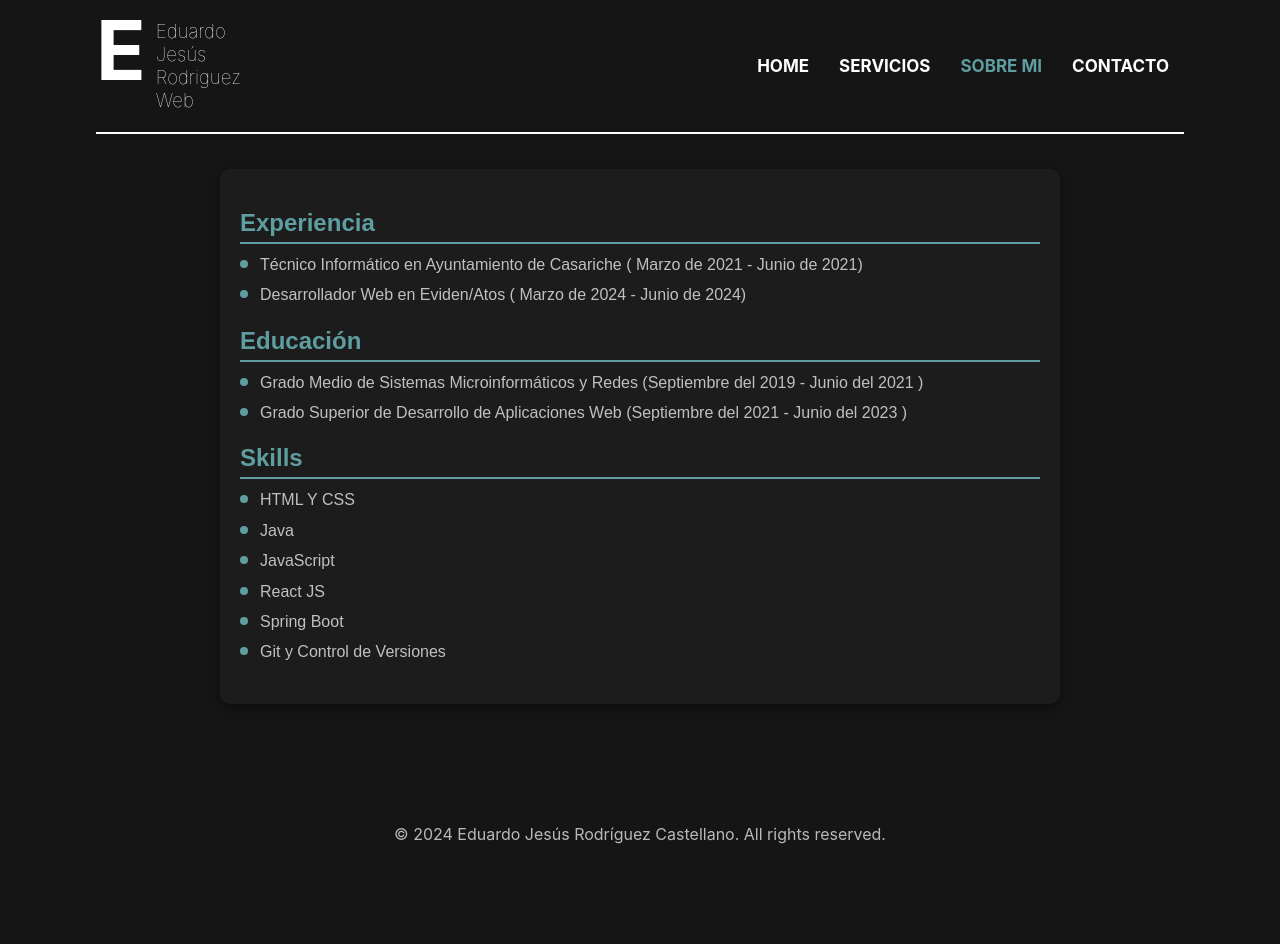
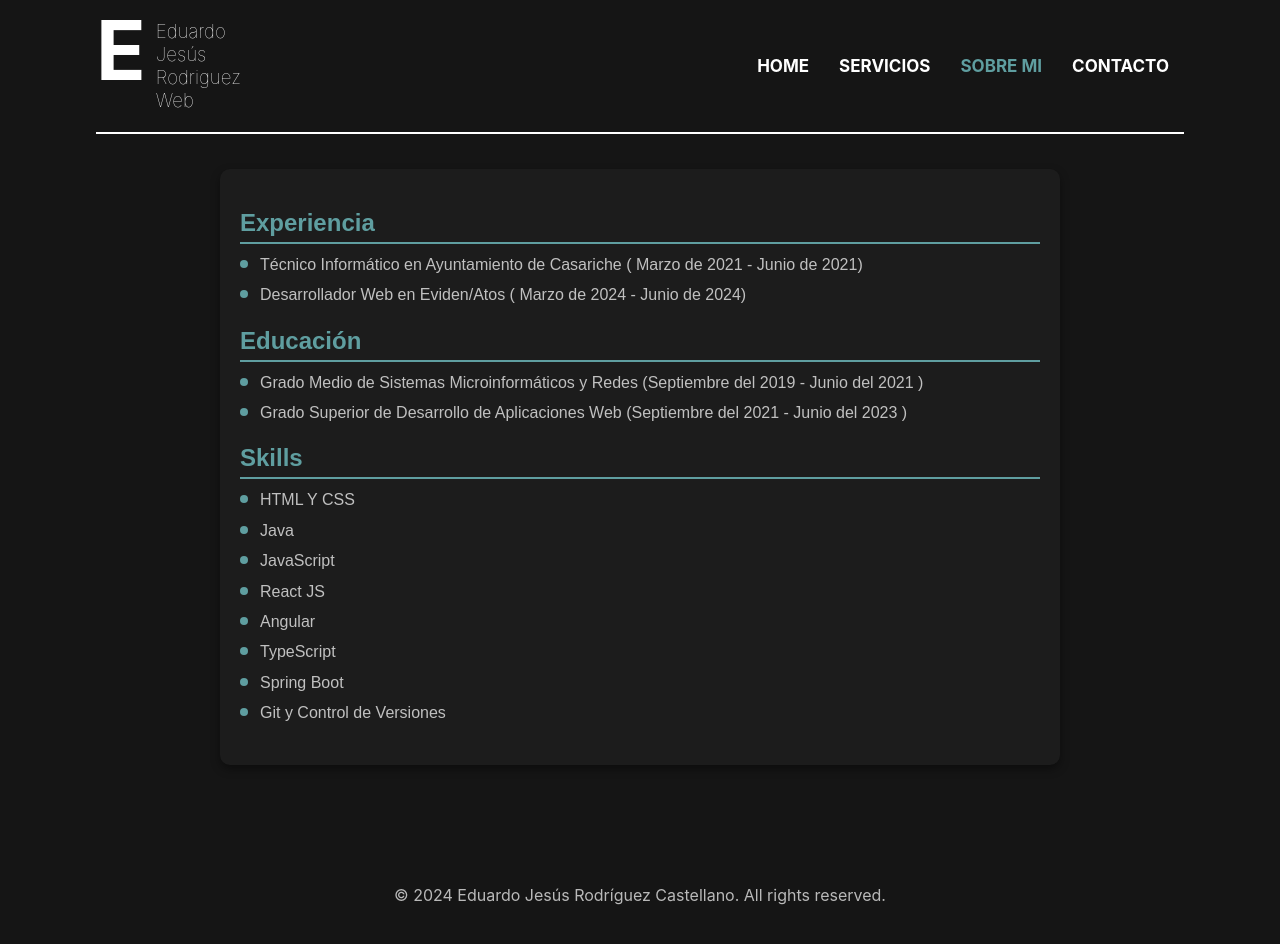
Before and after one commit to Foredux/Portafolios, a React (Create React App) app: page /curriculum in a window 1280 px wide. Shown: the top 944 px of the page. Before the commit the page ends 900 px from the top, so only its background shows below. Built offline with nearby package versions, Linux system fonts and the light colour scheme.

Commit message:
Cambios en css

```diff
--- a/src/components/curriculum.js
+++ b/src/components/curriculum.js
@@ -37,6 +37,8 @@ export const Curriculum = () => {
           <li>Java</li>
           <li>JavaScript</li>
           <li>React JS</li>
+          <li>Angular</li>
+          <li>TypeScript</li>
           <li>Spring Boot</li>
           <li>Git y Control de Versiones</li>
         </ul>
```
